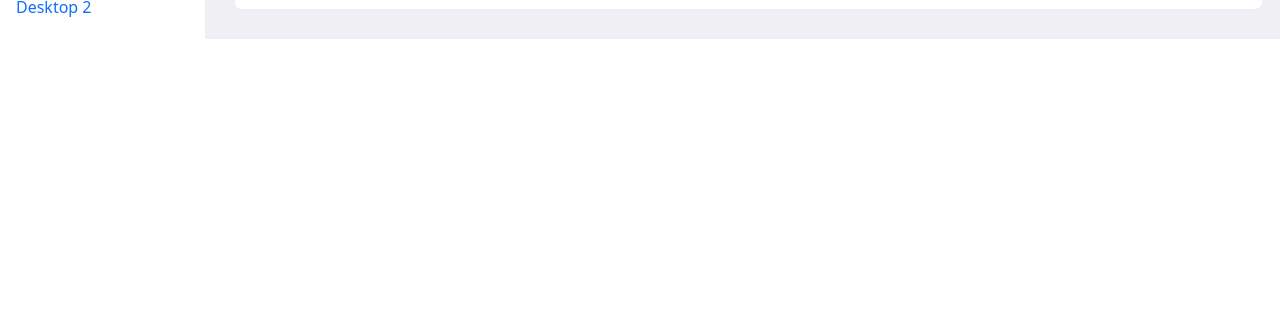
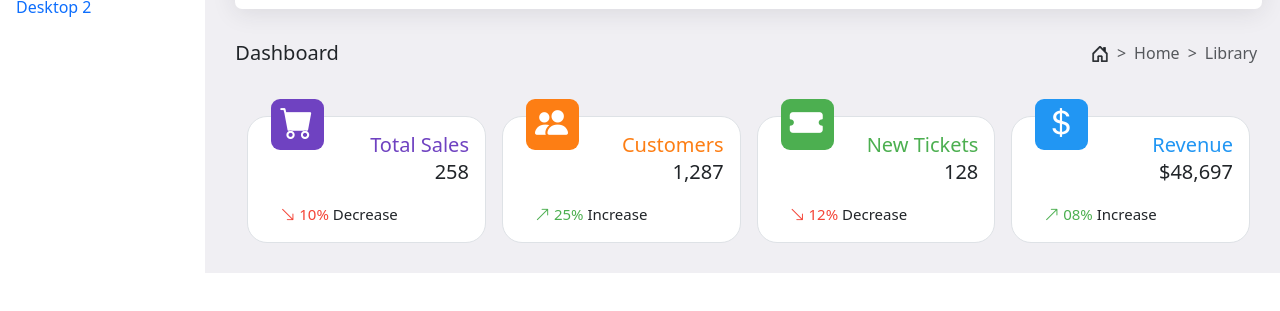
Before and after one commit to Sarfraz-Singh-Gill/spire-project, a plain HTML site: page index.html in a window 1280 px wide. Shown: the part 85-396 px from the top of the page. Drawn offline with nearby package versions, Linux system fonts and the light colour scheme.

Commit message:
top change
added hover buttons , navbar type shi

```diff
--- a/index.html
+++ b/index.html
@@ -70,7 +70,7 @@
               </ul>
             </div>
             <div class="dropdown">
-              <button class="btn btn-secondary dropdown-toggle" type="button" data-bs-toggle="dropdown" aria-expanded="false">
+              <button class="btn btn-secondary dropdown-toggle gillsaab" type="button" data-bs-toggle="dropdown" aria-expanded="false">
                 <span>GillSaab</span>
               </button>
               <ul class="dropdown-menu">
@@ -82,7 +82,58 @@
           </ul>
         </div>
       </nav>
+      <div class="d-flex justify-content-between padding-top-2">
+        <h5>Dashboard</h5>
+        <nav style="--bs-breadcrumb-divider: '>';" aria-label="breadcrumb">
+          <ol class="breadcrumb">
+            <li class="breadcrumb-item"><i class="bi bi-house-door"></i></li>
+            <li class="breadcrumb-item active" aria-current="page">Home</li>
+            <li class="breadcrumb-item active" aria-current="page">Library</li>
+          </ol>
+        </nav>
+      </div>
+      <div class="container text-center padding-top-2">
+        <div class="row row-cols-2 row-cols-lg-4 g-2 g-lg-3">
+          <div class="col box-top ">
+            <div class="p-3 border bg-light">
+                <h5 class="d-flex justify-content-between box-1"><i class="bi bi-cart-fill icon-box-top-1"></i> Total Sales</h5>
+                <p class="box-top-no">258</p>
+                <p class="box-top-trend"><span class="red-color"><i class="bi bi-arrow-down-right"></i>&nbsp;10%</span> Decrease</p>
+            </div>
+          </div>
+          <div class="col box-top ">
+            <div class="p-3 border bg-light">
+                <h5 class="d-flex justify-content-between box-2"><i class="bi bi-people-fill icon-box-top-2"></i> Customers</h5>
+                <p class="box-top-no">1,287</p>
+                <p class="box-top-trend"><span class="green-color"><i class="bi bi-arrow-up-right"></i>&nbsp;25%</span> Increase</p>
+            </div>
+          </div>
+          <div class="col box-top ">
+            <div class="p-3 border bg-light">
+                <h5 class="d-flex justify-content-between box-3"><i class="bi bi-ticket-fill icon-box-top-3"></i> New Tickets</h5>
+                <p class="box-top-no">128</p>
+                <p class="box-top-trend"><span class="red-color"><i class="bi bi-arrow-down-right"></i>&nbsp;12%</span> Decrease</p>
+            </div>
+          </div>
+          <div class="col box-top ">
+            <div class="p-3 border bg-light">
+                <h5 class="d-flex justify-content-between box-4"><i class="bi bi-currency-dollar icon-box-top-4"></i> Revenue</h5>
+                <p class="box-top-no">&dollar;48,697</p>
+                <p class="box-top-trend"><span class="green-color"><i class="bi bi-arrow-up-right"></i>&nbsp;08%</span> Increase</p>
+            </div>
+          </div>
+        </div>
+      </div>
+      <section class="row">
+        <div class="col-8">
+
+        </div>
+        <div class="col-4">
+
+        </div>
+      </section>
     </div>
+
   </main>
   <script src="https://cdn.jsdelivr.net/npm/bootstrap@5.3.3/dist/js/bootstrap.bundle.min.js" integrity="sha384-YvpcrYf0tY3lHB60NNkmXc5s9fDVZLESaAA55NDzOxhy9GkcIdslK1eN7N6jIeHz" crossorigin="anonymous"></script>
 </body>
--- a/spirecss/parentfile.css
+++ b/spirecss/parentfile.css
@@ -1,3 +1,5 @@
+@import url(./variables.css);
+
 main div.col-10{
     padding: 30px;
     background-color: #f0eff3;
@@ -6,6 +8,7 @@ nav.navbar.navbar-expand-lg.bg-light{
     border-radius: 7px;
     background-color: white !important;
     height: 4rem;
+    box-shadow: 0 4px 24px #232a301a;
 }
 button.btn.btn-secondary.dropdown-toggle:after {
     display: none;
@@ -15,10 +18,112 @@ button.btn.btn-secondary.dropdown-toggle {
     color: black;
     border: 0;
     margin-right: 0.7rem;
-}
-button.btn.btn-secondary.dropdown-toggle:hover {
-    background-color: #f0eff3;
     border-radius: 50%;
     height: 2.5rem;
     width: 2.5rem;
 }
+button.btn.btn-secondary.dropdown-toggle:hover {
+    background-color: #f0eff3;
+    transition: all 0.5s ease-in-out;
+}
+button.btn.btn-secondary.dropdown-toggle.gillsaab {
+    height: 2.5rem;
+    width: auto;
+    border-radius: 25px;
+}
+ol.breadcrumb {
+    padding-right: 0.3rem;
+    font-weight: 500;
+}
+i.bi.bi-house-door {
+    -webkit-text-stroke-width: 0.5px;
+    font-size: 18px;
+}
+.icon-box-top-1 {
+    background-color: var(--purple_color);
+    color: white;
+    border-radius: 9px;
+    height: 51px;
+    width: 53px;
+    display: flex;
+    margin-top: -34px;
+    padding-top: 7px;
+    padding-left: 9px;
+    font-size: 33px;
+    margin-left: 7px;
+}
+.icon-box-top-2 {
+    background-color: var(--orange_color);
+    color: white;
+    border-radius: 9px;
+    height: 51px;
+    width: 53px;
+    display: flex;
+    margin-top: -34px;
+    padding-top: 7px;
+    padding-left: 9px;
+    font-size: 33px;
+    margin-left: 7px;
+}.icon-box-top-3 {
+    background-color: var(--green_color);
+    color: white;
+    border-radius: 9px;
+    height: 51px;
+    width: 53px;
+    display: flex;
+    margin-top: -34px;
+    padding-top: 7px;
+    padding-left: 9px;
+    font-size: 33px;
+    margin-left: 7px;
+}.icon-box-top-4 {
+    background-color: var(--blue_color);
+    color: white;
+    border-radius: 9px;
+    height: 51px;
+    width: 53px;
+    display: flex;
+    margin-top: -34px;
+    padding-top: 7px;
+    padding-left: 9px;
+    font-size: 33px;
+    margin-left: 7px;
+}
+.p-3.border.bg-light {
+    border-radius: 20px;
+    background-color: white !important;
+    padding-bottom: 0rem !important;
+}
+p.box-top-no {
+    text-align: right;
+    font-size: 20px;
+    font-weight: 500;
+}
+p.box-top-trend {
+    text-align: left;
+    padding-left: 1rem;
+    font-size: 15px;
+}
+h5.d-flex.justify-content-between.box-1{
+    color: var(--purple_color);
+    margin-bottom: 0;
+}
+h5.d-flex.justify-content-between.box-2{
+    color: var(--orange_color);
+    margin-bottom: 0;
+}
+h5.d-flex.justify-content-between.box-3{
+    color: var(--green_color);
+    margin-bottom: 0;
+}
+h5.d-flex.justify-content-between.box-4{
+    color: var(--blue_color);
+    margin-bottom: 0;
+}
+.p-3.border.bg-light:hover h5>i {
+    transition: all 0.5s ease-in-out;
+    transform: translateY(-8px);
+}
+.p-3.border.bg-light{
+    transition: 0.5s all ease-in-out;
+}
--- /dev/null
+++ b/spirecss/variables.css
@@ -0,0 +1,26 @@
+.padding-top-2{
+    padding-top: 2rem;
+}
+:root{
+--purple_color: #6f42c1;
+--orange_color: #fd7e14;
+--green_color: #4caf50;
+--blue_color: #2196f3;
+--red_color:#f44336;
+}
+
+.red-color{
+    color: #f44336;
+}
+.purple-color{
+    color: #6f42c1;
+}
+.orange-color{
+    color:#fd7e14 ;
+}
+.green-color{
+    color:#4caf50 ;
+}
+.blue-color{
+    color: #2196f3;
+}
```
